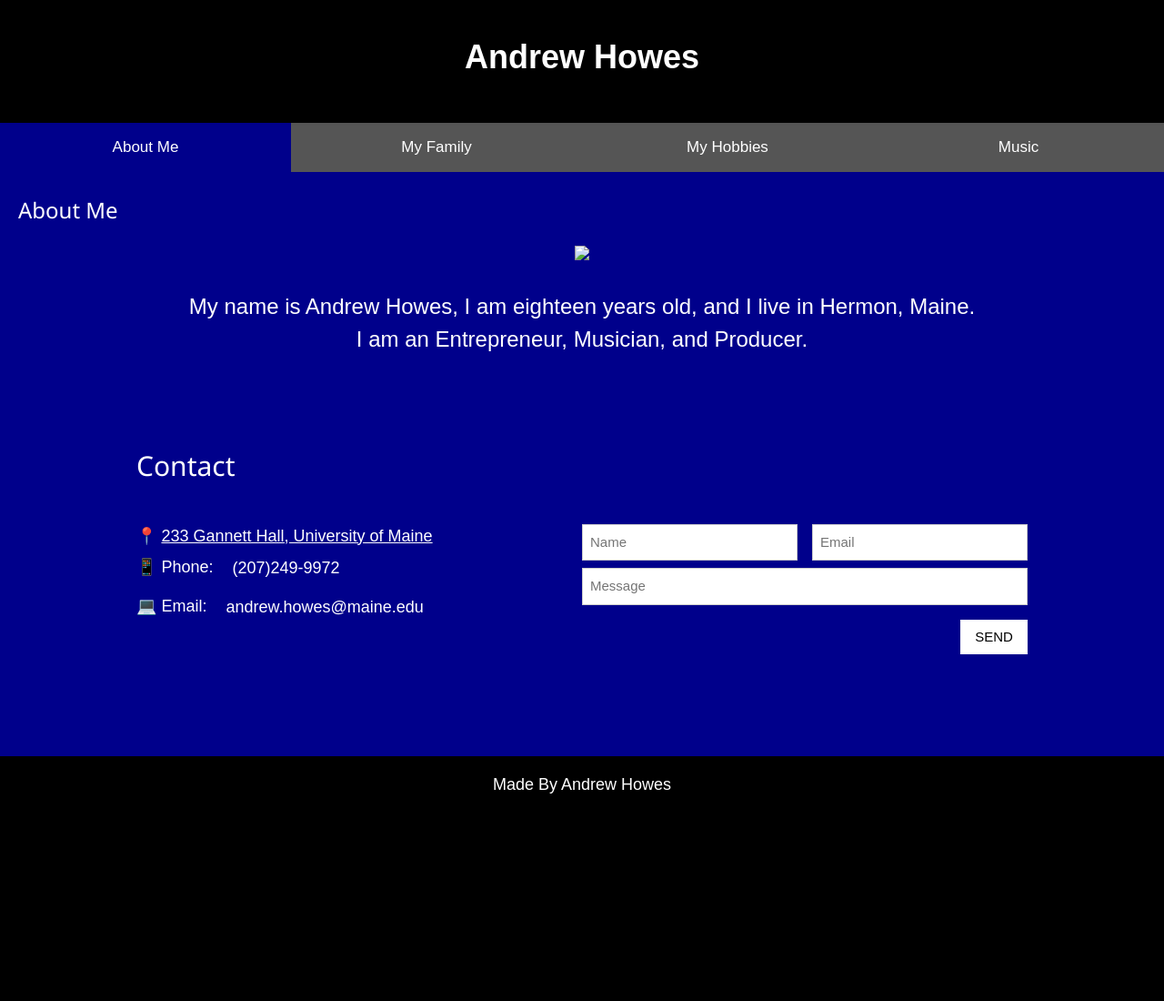
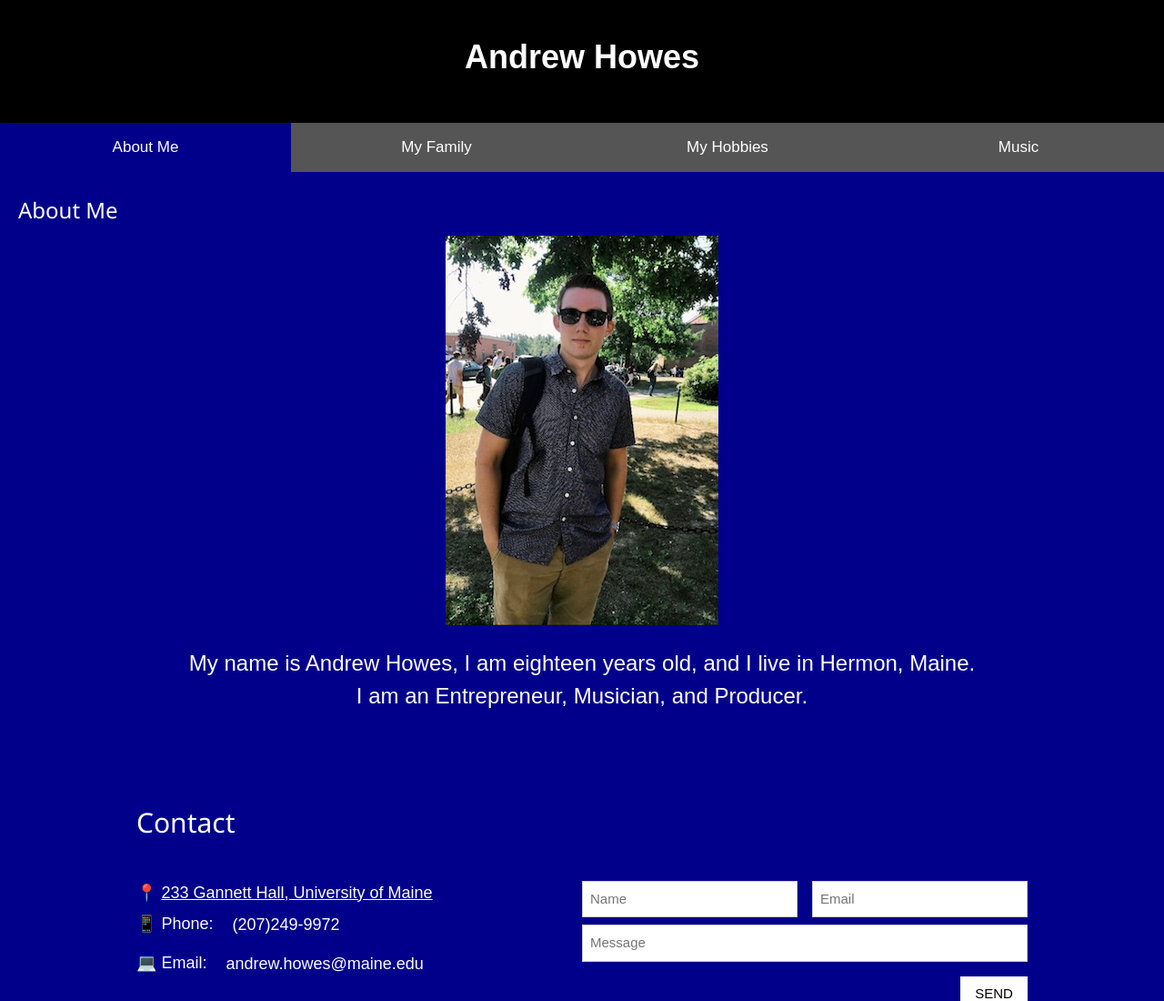
Before and after one commit to Andrew-Howes321/Andrew-Howes321.github.io, a plain HTML site: page index.html in a window 1280 px wide. Shown: the top 1100 px of the page at 91% size. Before the commit the page ends 894 px from the top, so only its background shows below. Drawn offline with Linux system fonts and the light colour scheme; files whose address does not match are found by name.

Commit message:
Update index.html

```diff
--- a/index.html
+++ b/index.html
@@ -61,7 +61,7 @@
     <h3>About Me</h3>
 
     <div class="w3-center w3-xlarge">
-        <img src="Pics/me.jpg">
+        <img src="Andrew-Howes321.github.io/me.jpg">
         <p>
             My name is Andrew Howes, I am eighteen years old, and I live in Hermon, Maine. <br> I am an Entrepreneur, Musician, and Producer.
         </p>
```
